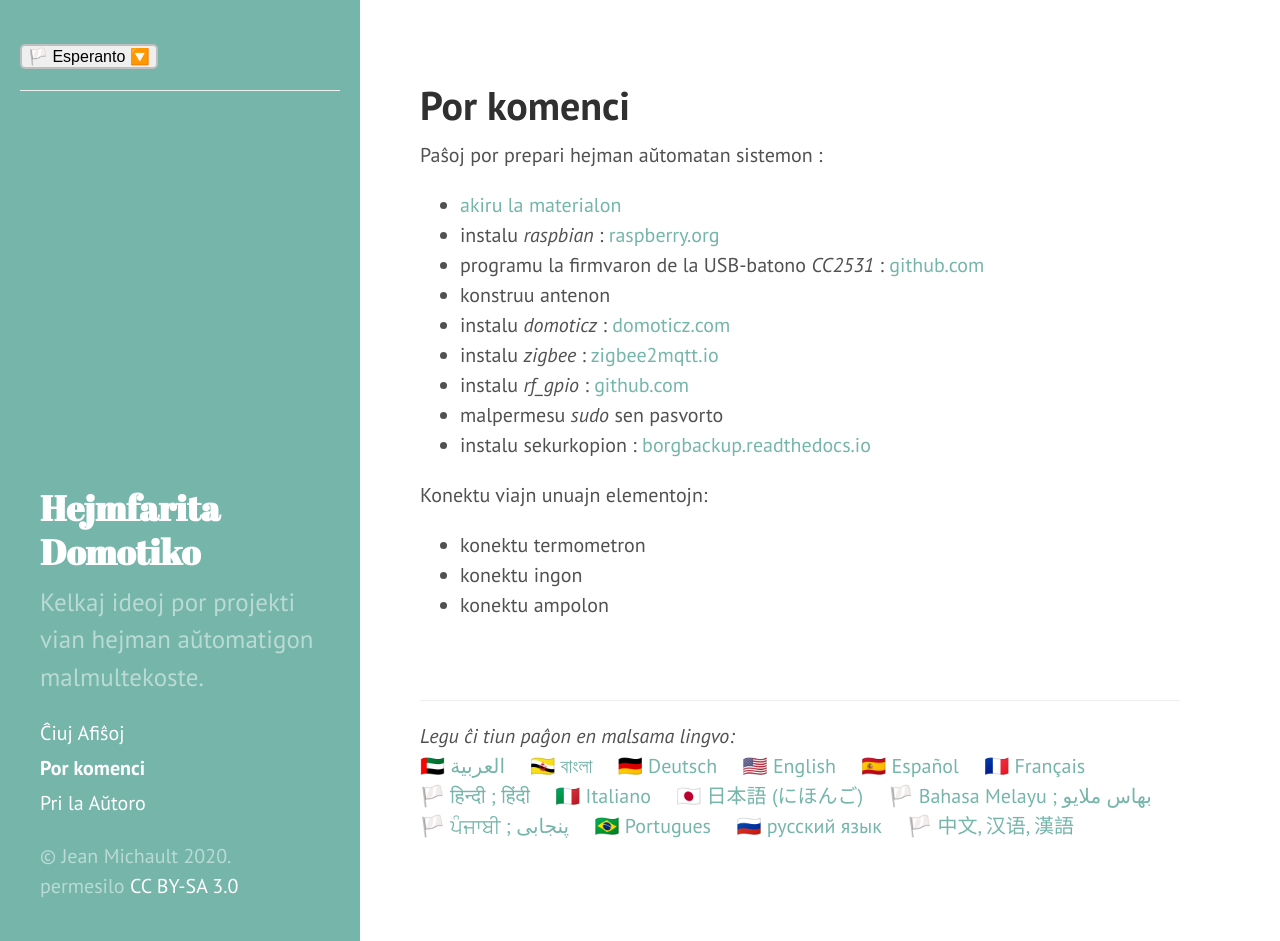
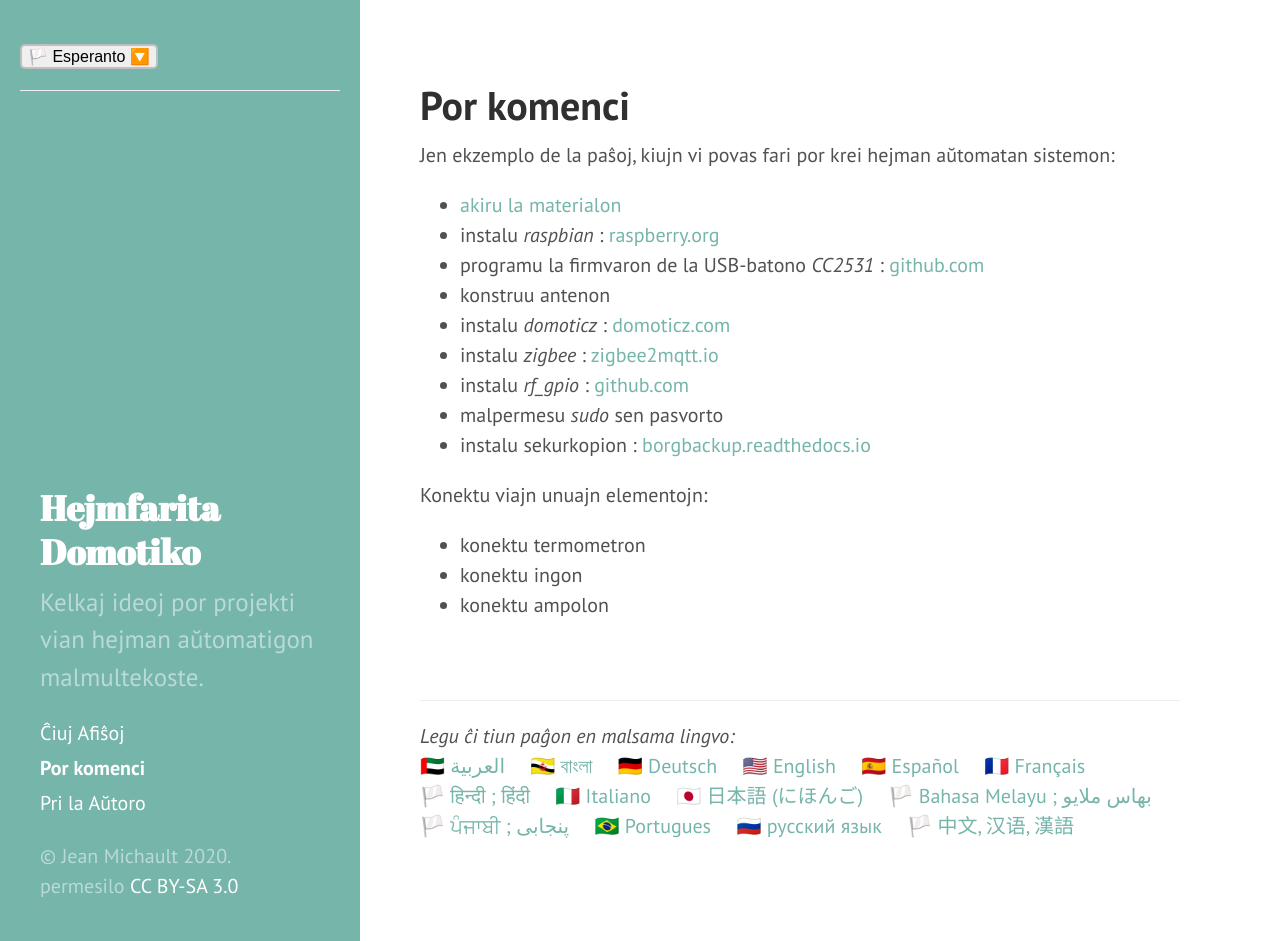
Before and after one commit to jmichault/jmichault.github.io, a Jekyll site: the page built from eo/komenci.md, in a window 1280 px wide and 941 px high. Built offline with Jekyll 4.4.1, drawn with Linux system fonts in a browser that asks for light colours.

Commit message:
ĝisdatigo komenci.md

```diff
--- a/eo/komenci.md
+++ b/eo/komenci.md
@@ -6,7 +6,7 @@ layout: page
 title: Por komenci
 ---
 
-Paŝoj por prepari hejman aŭtomatan sistemon :
+Jen ekzemplo de la paŝoj, kiujn vi povas fari por krei hejman aŭtomatan sistemon:
 
 * [akiru la materialon](_posts/2020-08-31-aparataro.md)
 * instalu _raspbian_ : [raspberry.org](https://www.raspberrypi.org/documentation/installation/installing-images/README.md)
```
